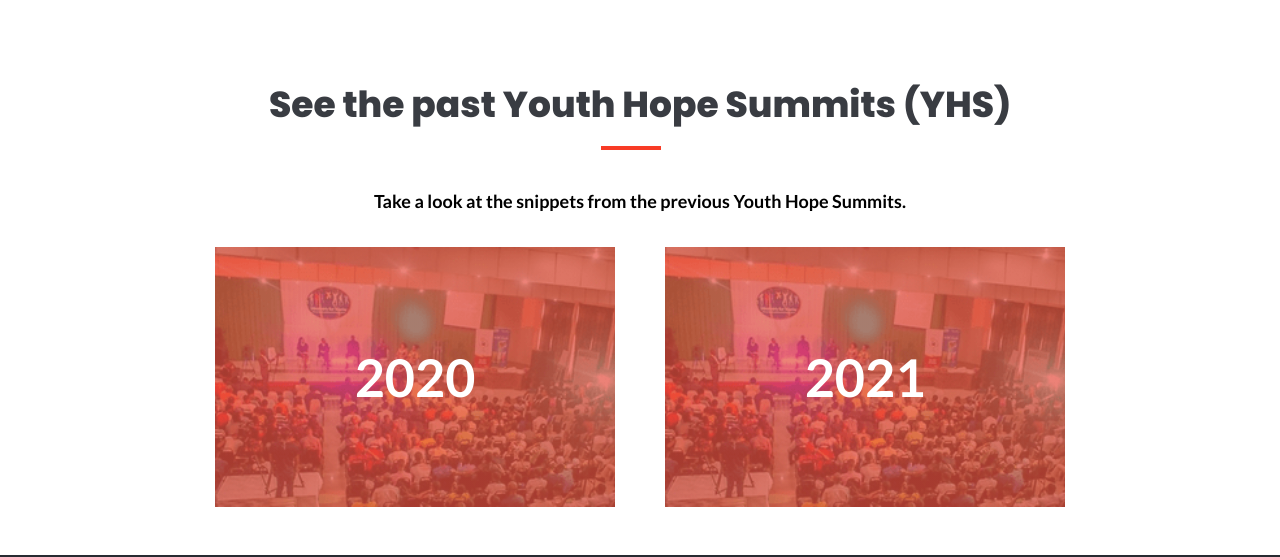
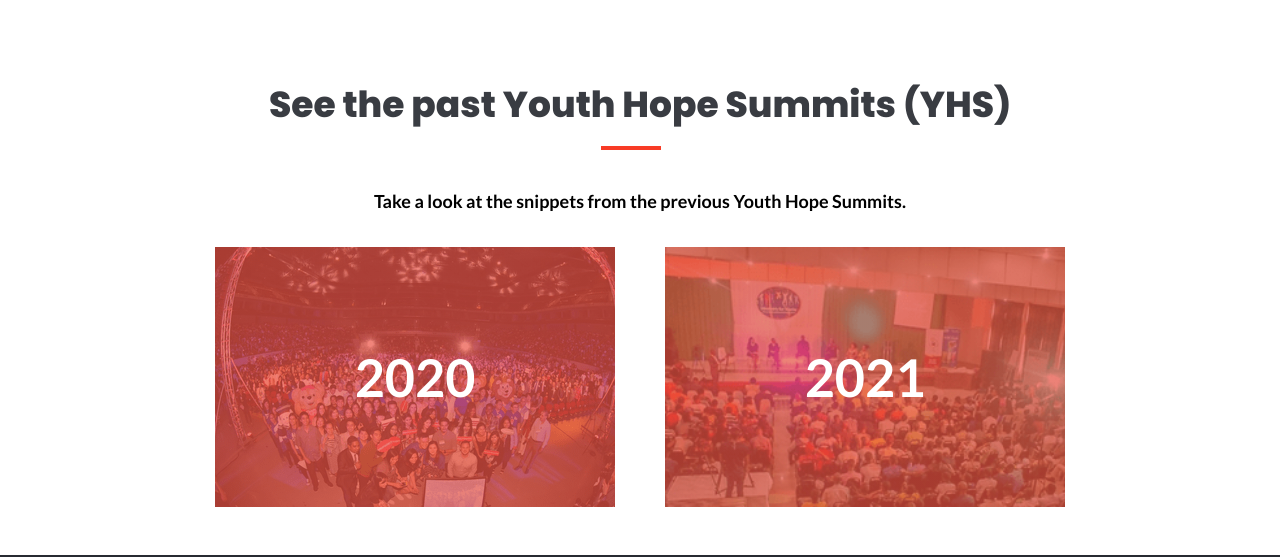
Before and after one commit to principlebrothers/YHS-Conference-website, a website: page about.html in a window 1280 px wide. Shown: the part 1092-1649 px from the top of the page. Drawn offline with Linux system fonts and the light colour scheme.

Commit message:
Change background image in the about.html section

```diff
--- a/style.css
+++ b/style.css
@@ -401,7 +401,7 @@
 .container-20 {
   width: 400px;
   height: 260px;
-  background: linear-gradient(rgb(236, 82, 66, 0.7), rgba(236, 82, 66, 0.7)), url('./img/summit-1.png');
+  background: linear-gradient(rgb(236, 82, 66, 0.7), rgba(236, 82, 66, 0.7)), url('./img/summit-2.png');
   background-repeat: no-repeat;
   background-size: cover;
   position: relative;
```
